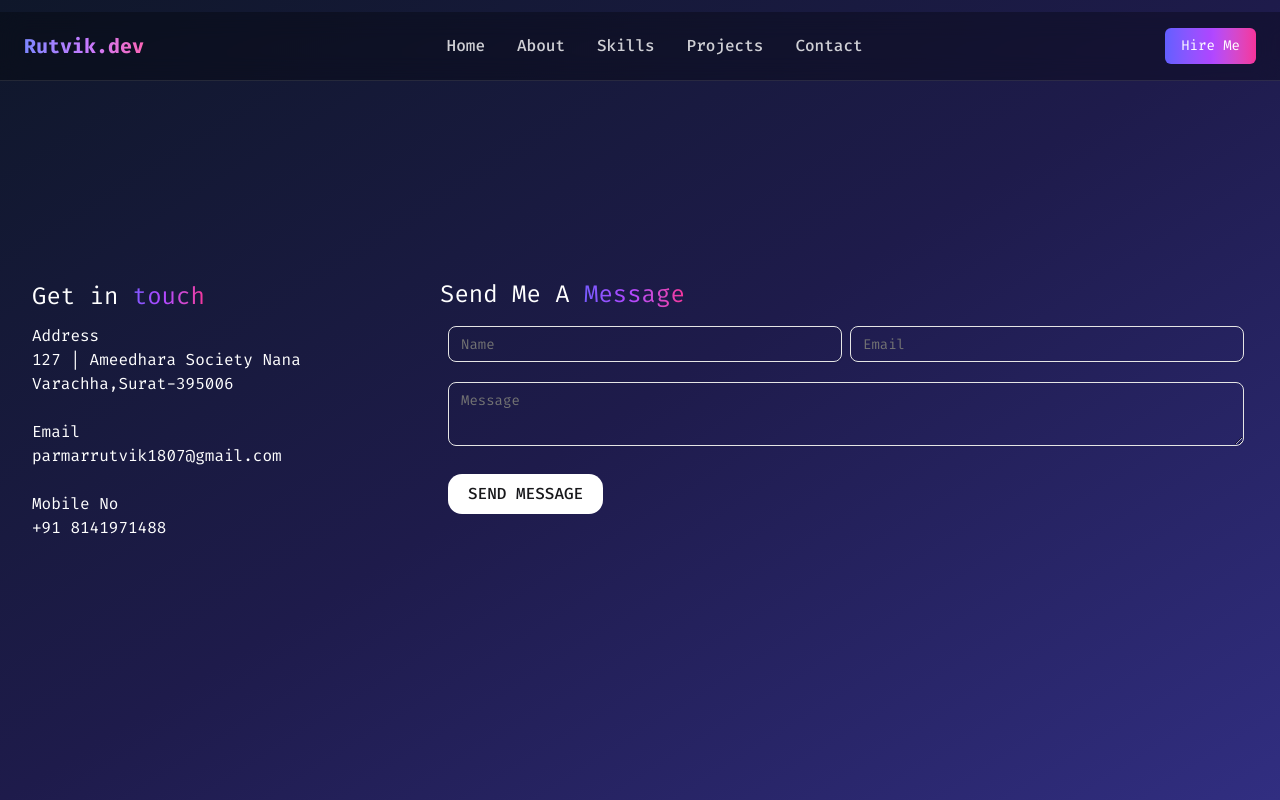
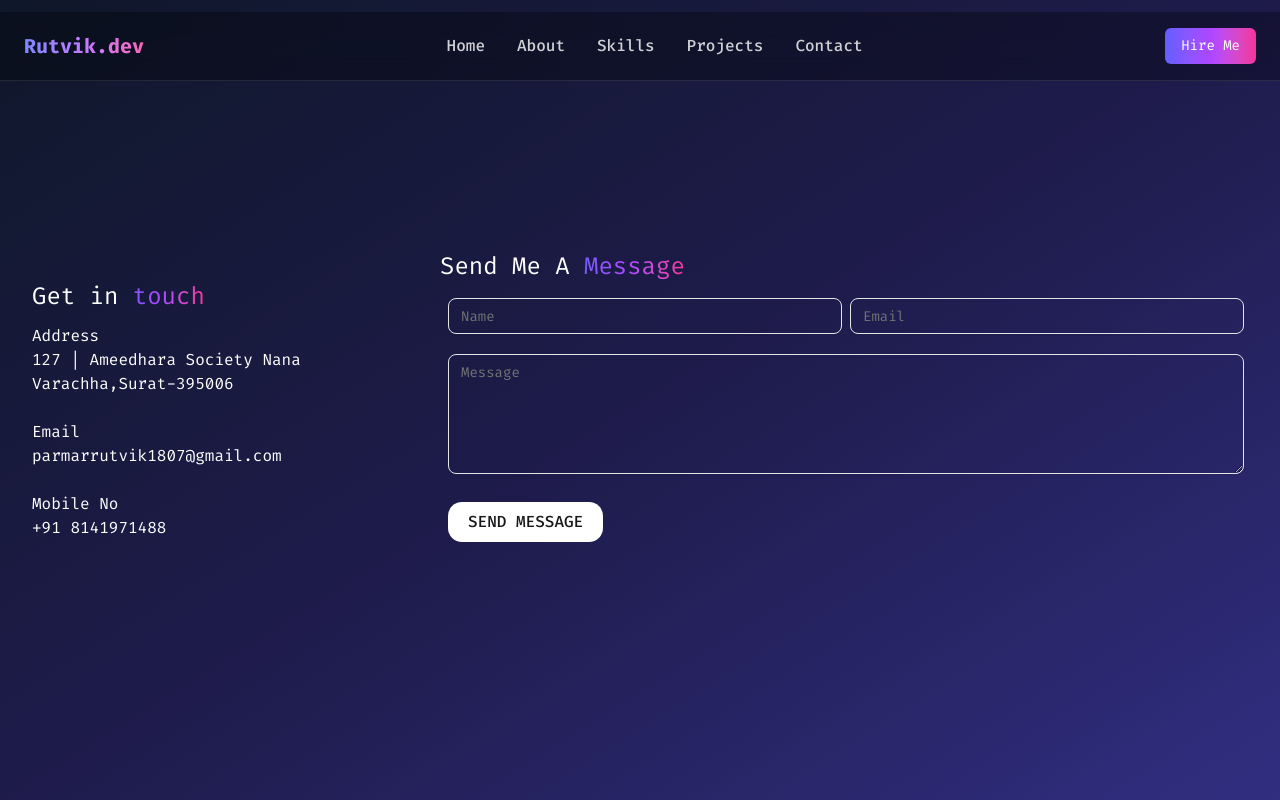
Before and after one commit to dalwadi1/DevRutvik, a React (Vite) app: page /get-in-touch in a window 1280 px wide. Built offline with nearby package versions, Linux system fonts and the light colour scheme.

Commit message:
text area chage

```diff
--- a/src/Pages/ContactMe.jsx
+++ b/src/Pages/ContactMe.jsx
@@ -34,7 +34,7 @@ const ContactMe = () => {
                             </div>
                         </div>
                         <div className='py-5'>
-                            <Textarea className='w-full text-white' type='text' placeholder="Message" />
+                            <Textarea className='w-full text-white h-[15vh] overflow-y-hidden' type='text' placeholder="Message" />
                         </div>
                         <div className='py-2'>
                             <button className="text-start cursor-pointer sm:px-5 sm:py-2 p-2 rounded-xl sm:font-medium bg-white text-zinc-900">
```
